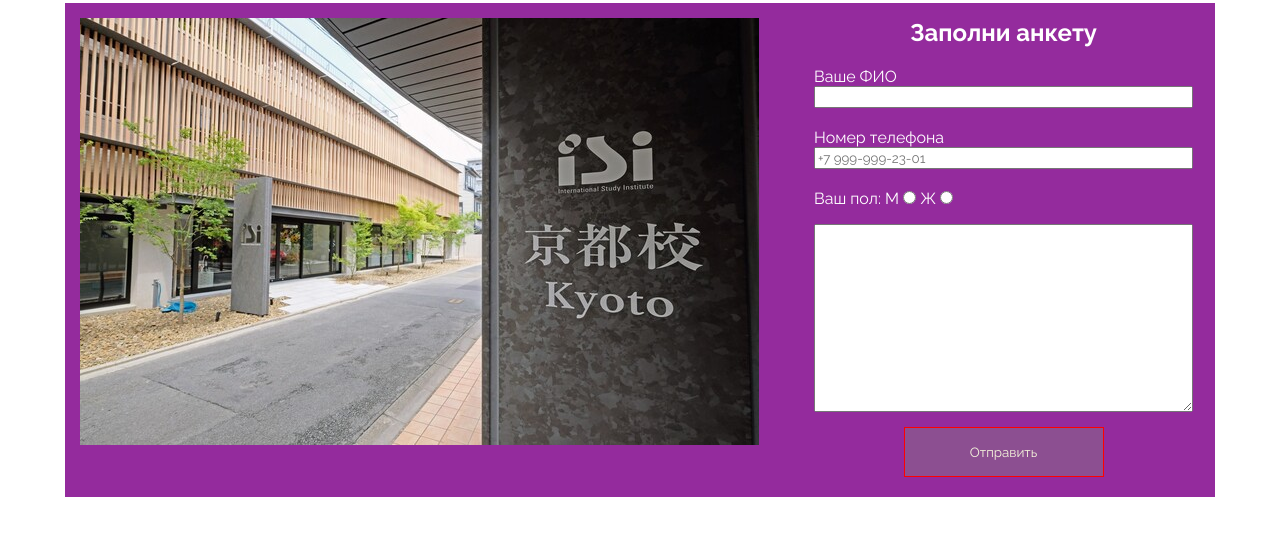
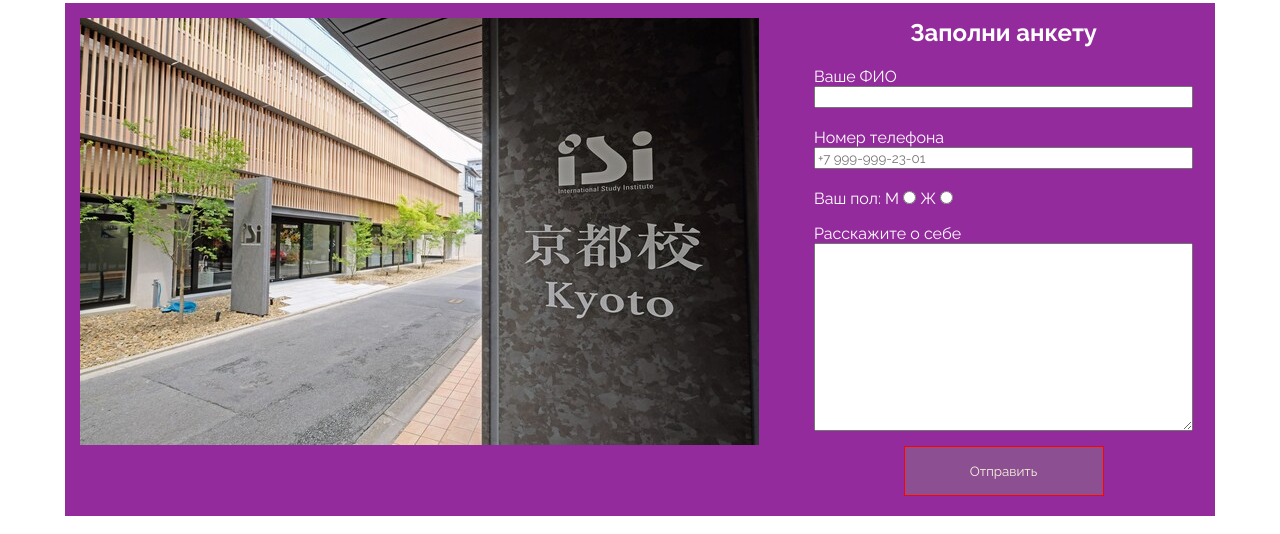
Before and after one commit to Zenqq-dev/web_task, a plain HTML site: page index.html in a window 1280 px wide. Shown: the part 1737-2271 px from the top of the page. Drawn offline with Linux system fonts and the light colour scheme.

Commit message:
Update index.html

```diff
--- a/index.html
+++ b/index.html
@@ -248,7 +248,8 @@
                                 <label for="female">Ж</label>
                                 <input type="radio" name="female" id="">
                             </div>
-                            <textarea class="form__about" name="" id="" ></textarea>
+                            <label for= "text">Расскажите о себе</label>
+                            <textarea class="form__about" name="text" id="" ></textarea>
                             <div class="form__btn"><input type="button" value="Отправить"></div>
                         </div>
                     </div>
```
